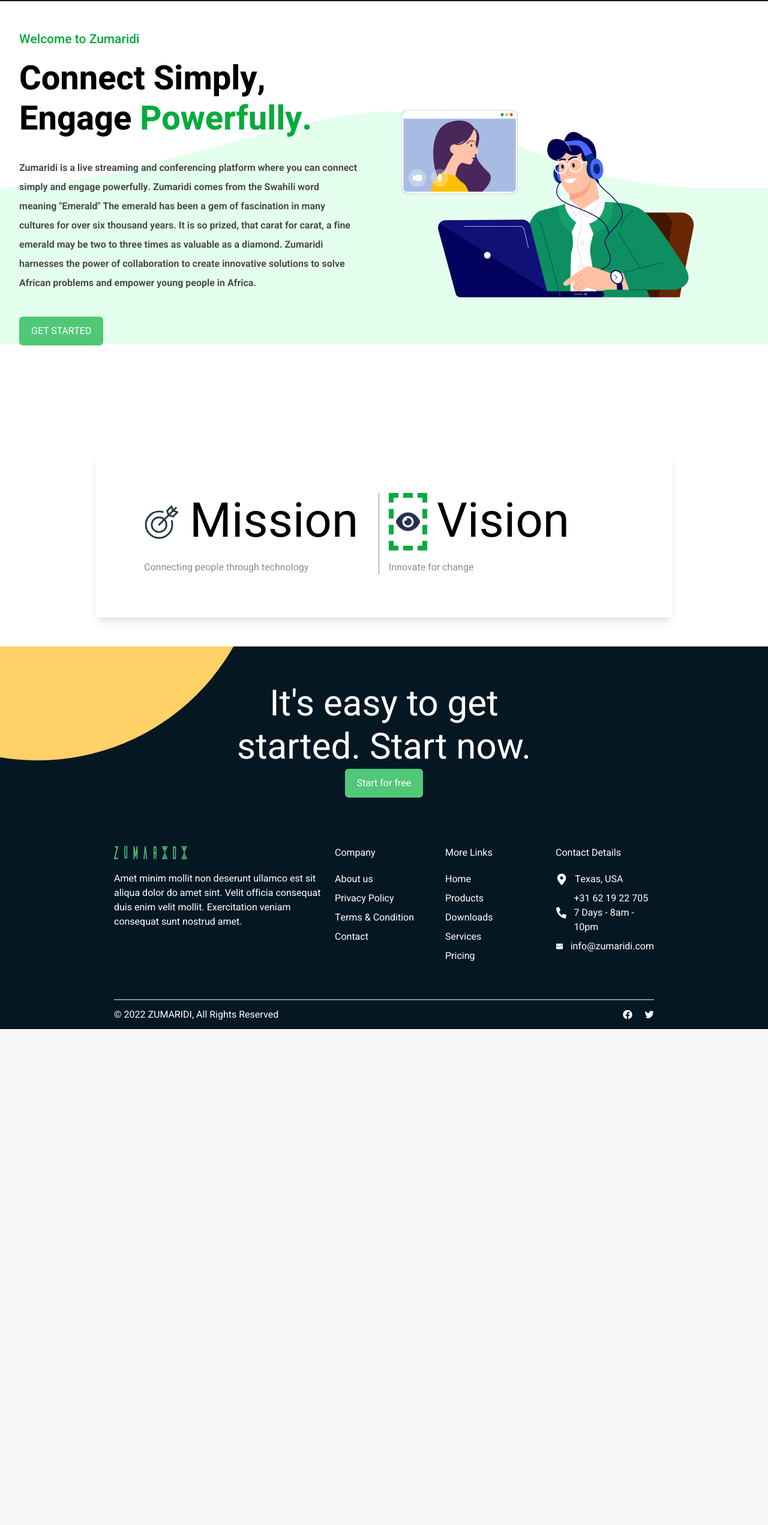
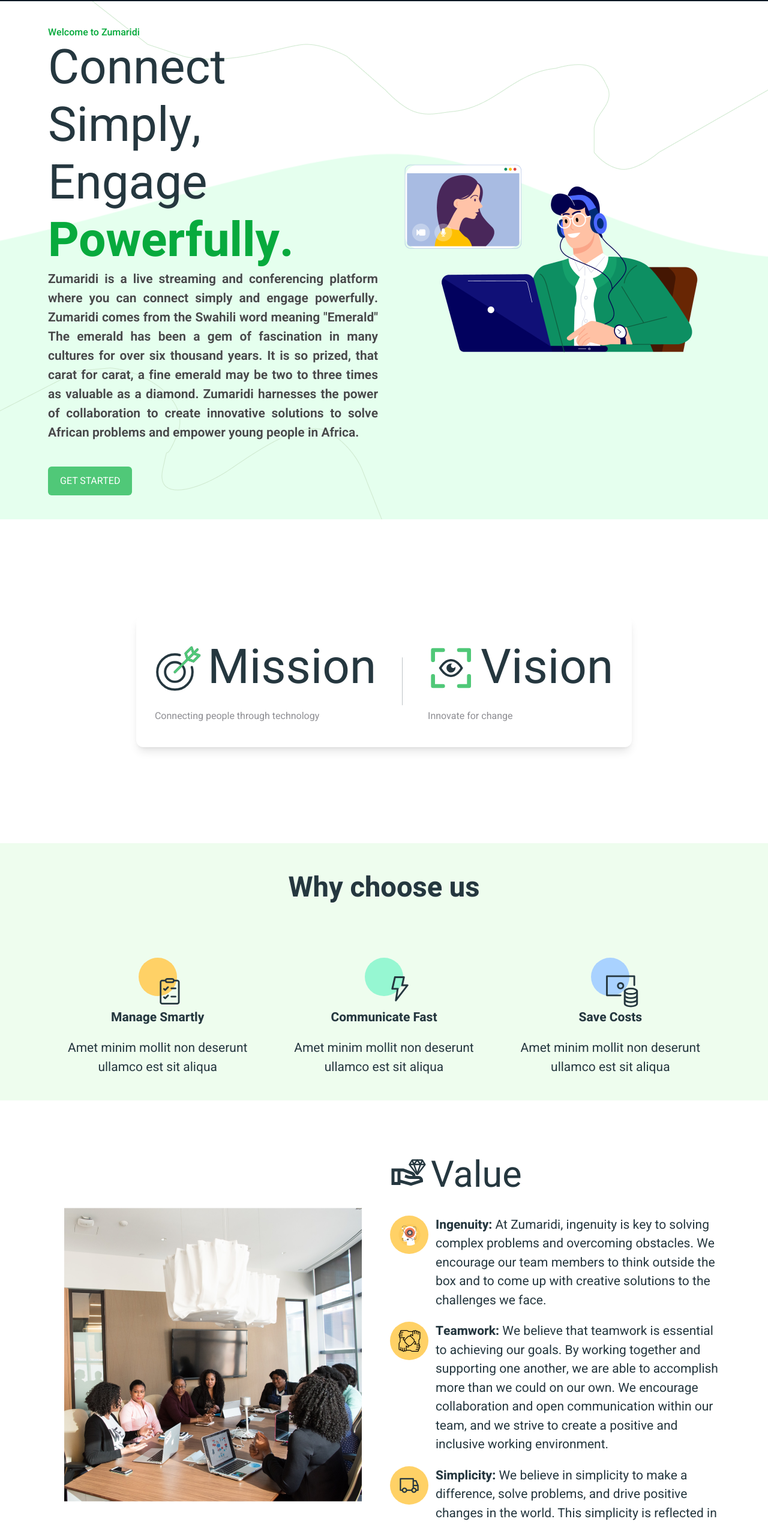
Before and after one commit to Jesutofunmi5/new, a React (Create React App) app: page /about in a window 1280 px wide. Shown: the part 86-2629 px from the top of the page at 60% size. Before the commit the page ends 1802 px from the top, so only its background shows below. Built offline with nearby package versions, Linux system fonts and the light colour scheme.

Commit message:
refactor: about page

```diff
--- a/src/pages/About/AboutView.tsx
+++ b/src/pages/About/AboutView.tsx
@@ -1,66 +1,169 @@
 import { ZUimages } from "assets";
-import { Button } from "components";
+import {
+  Button,
+  ZuArcheryTarget,
+  ZuClipboard,
+  ZuDiamondHand,
+  ZuFlash,
+  ZuFocus,
+  ZuMoneyCoins
+} from "components";
 import { SIGNUP } from "routes/CONSTANTS";
 
 const AboutView = () => {
   return (
-    <div className="text-lg bg-white">
+    <div className="text-lg text-gray-300 bg-white">
       <div
-        className="w-full h-max overflow-hidden bg-cover bg-white"
+        className="relative w-full min-h-[80vh] overflow-hidden bg-cover bg-center bg-white bg-no-repeat"
         style={{ backgroundImage: `url('${ZUimages.aboutBackground}')` }}
       >
-        <div className="mt-12 px-8">
-          <h6 className="text-green text-2xl font-medium">Welcome to Zumaridi</h6>
-          <div className="pt-4 w-1/2">
-            <h1 className="text-main text-[3.5rem] font-bold">
-              Connect Simply,
-              <p>
-                Engage
-                <span className="text-green"> Powerfully.</span>
-              </p>
+        <img src={ZUimages.aboutTop} className="absolute top-0 right-0" />
+        <img src={ZUimages.aboutBottom} className="absolute bottom-0 left-0" />
+        <div className="relative py-10 px-5 md:px-10 xl:px-20 w-full h-full flex flex-col lg:flex-row items-center lg:space-x-5">
+          <div className="w-full lg:w-1/2">
+            <p className="text-green text-2xl font-medium">Welcome to Zumaridi</p>
+            <h1>
+              Connect Simply, <br /> Engage
+              <span className="text-green font-bold"> Powerfully.</span>
             </h1>
-          </div>
-          <div className="grid grid-cols-1 md:grid-cols-2 gap-2 pt-8">
-            <div className="pr-10">
-              <p className="text-2xl font-semibold leading-8 text-gray mb-10">
+            <div className="">
+              <h6 className="text-justify font-semibold leading-8 text-gray mb-10">
                 Zumaridi is a live streaming and conferencing platform where you can connect simply
                 and engage powerfully. Zumaridi comes from the Swahili word meaning "Emerald" The
                 emerald has been a gem of fascination in many cultures for over six thousand years.
                 It is so prized, that carat for carat, a fine emerald may be two to three times as
                 valuable as a diamond. Zumaridi harnesses the power of collaboration to create
                 innovative solutions to solve African problems and empower young people in Africa.
-              </p>
-              <Button to={SIGNUP} className="absolute -mr-[650px] px-16 uppercase ">
+              </h6>
+              <Button to={SIGNUP} className="uppercase ">
                 Get Started
               </Button>
             </div>
-            <div className="mt-10 md:-mt-[7rem] mb-10">
-              <img src={ZUimages.aboutConference} />
+          </div>
+
+          <div className="w-full lg:w-1/2 h-full flex justify-center items-center">
+            <img src={ZUimages.aboutConference} className="" />
+          </div>
+        </div>
+      </div>
+
+      <div className="w-full px-5 py-20 lg:py-40 flex justify-center">
+        <div className="w-full lg:w-2/3 bg-white shadow-lg rounded-xl">
+          <div className="w-full flex flex-col md:flex-row justify-around items-center py-10">
+            <div className="flex flex-col items-center md:items-start px-5 space-y-5">
+              <div className="flex items-center space-x-2">
+                <ZuArcheryTarget className="w-20 h-20" color="#50C878" />
+                <h1>Mission</h1>
+              </div>
+              <p className="text-gray-200">Connecting people through technology</p>
+            </div>
+            <div className="rotate-90 md:rotate-0 w-px h-20 bg-gray-300/30 rounded" />
+            <div className="flex flex-col items-center md:items-start px-5 space-y-5">
+              <div className="flex items-center space-x-2">
+                <ZuFocus className="w-20 h-20" />
+                <h1>Vision</h1>
+              </div>
+              <p className="text-gray-200">Innovate for change</p>
             </div>
           </div>
         </div>
       </div>
-      <div className="flex flex-col justify-center sm:py-12 mx-4 md:mx-40 mt-10 md:mt-32">
-        <div className="px-4 md:px-12 py-10 bg-white shadow-lg rounded-1xl">
-          <div className="grid sm:grid-cols-2 gap-4 p-8">
-            <div className="sm:border-b-0 sm:border-r">
-              <div className="flex">
-                <img src={ZUimages.zuArchery} className=""></img>
-                <h1 className="pl-4">Mission</h1>
+
+      <div className="py-10 bg-[#EEFDEE] w-full flex flex-col items-center justify-center space-y-5 md:space-y-20">
+        <h3 className="font-bold">Why choose us</h3>
+        <div className="px-5 w-full max-w-6xl flex flex-col md:flex-row text-center space-y-3 md:space-y-0 md:space-x-5 ">
+          <div className="relative w-full flex flex-col items-center justify-center space-y-3 md:space-y-5">
+            <div className="relative w-16 h-16 rounded-full bg-[#FFD166]">
+              <ZuClipboard className="w-14 h-14 absolute -bottom-3 md:-bottom-5 -right-4" />
+            </div>
+            <h6 className="font-bold">Manage Smartly</h6>
+            <h6 className="w-2/3 md:w-full">
+              Amet minim mollit non deserunt ullamco est sit aliqua
+            </h6>
+          </div>
+          <div className="w-full flex flex-col items-center justify-center space-y-3 md:space-y-5">
+            <div className="relative w-16 h-16 rounded-full bg-[#96F7D2]">
+              <ZuFlash className="w-14 h-14 absolute -bottom-3 md:-bottom-5 -right-4" />
+            </div>
+            <h6 className="font-bold">Communicate Fast</h6>
+            <h6 className="w-2/3 md:w-full">
+              Amet minim mollit non deserunt ullamco est sit aliqua
+            </h6>
+          </div>
+          <div className="w-full flex flex-col items-center justify-center space-y-3 md:space-y-5">
+            <div className="relative w-16 h-16 rounded-full bg-[#A9D2FF]">
+              <ZuMoneyCoins className="w-14 h-14 absolute -bottom-3 md:-bottom-5 -right-4" />
+            </div>
+            <h6 className="font-bold">Save Costs</h6>
+            <h6 className="w-2/3 md:w-full">
+              Amet minim mollit non deserunt ullamco est sit aliqua
+            </h6>
+          </div>
+        </div>
+      </div>
+
+      <div className="py-20 px-5 lg:px-20 w-full flex flex-col md:flex-row items-center space-y-3 md:space-y-0 md:space-x-5">
+        <div className="w-full lg:w-1/2 flex items-center justify-center">
+          <img src={ZUimages.aboutValue} className="" />
+        </div>
+        <div className="w-full lg:w-1/2 space-y-5">
+          <div className="mb-5 flex items-center space-x-2">
+            <ZuDiamondHand size={60} />
+            <h2>Value</h2>
+          </div>
+
+          <div className="w-full flex items-start space-x-3">
+            <div className="w-fit">
+              <div className="w-16 h-16 flex items-center justify-center rounded-full bg-[#FFD166]">
+                <img src={ZUimages.ingenuity} />
               </div>
-              <p className="text-gray-200 pt-4">Connecting people through technology</p>
             </div>
-            <div className="">
-              <div className="flex">
-                <img
-                  src={ZUimages.zuEye}
-                  className="border border-dashed border-green p-1 border-8"
-                ></img>
-                <h1 className="pl-4">Vision</h1>
+            <h6 className="w-full">
+              <span className="font-bold">Ingenuity:</span> At Zumaridi, ingenuity is key to solving
+              complex problems and overcoming obstacles. We encourage our team members to think
+              outside the box and to come up with creative solutions to the challenges we face.
+            </h6>
+          </div>
+          <div className="w-full flex items-start space-x-3">
+            <div className="w-fit">
+              <div className="w-16 h-16 flex items-center justify-center rounded-full bg-[#FFD166]">
+                <img src={ZUimages.teamwork} />
               </div>
-              <p className="text-gray-200 pt-4">Innovate for change</p>
             </div>
+            <h6 className="w-full">
+              <span className="font-bold">Teamwork:</span> We believe that teamwork is essential to
+              achieving our goals. By working together and supporting one another, we are able to
+              accomplish more than we could on our own. We encourage collaboration and open
+              communication within our team, and we strive to create a positive and inclusive
+              working environment.
+            </h6>
           </div>
+          <div className="w-full flex items-start space-x-3">
+            <div className="w-fit">
+              <div className="w-16 h-16 flex items-center justify-center rounded-full bg-[#FFD166]">
+                <img src={ZUimages.truck} />
+              </div>
+            </div>
+            <h6 className="w-full">
+              <span className="font-bold">Simplicity:</span> We believe in simplicity to make a
+              difference, solve problems, and drive positive changes in the world. This simplicity
+              is reflected in our mode of operation, our programs, and our communications with our
+              stakeholders & partners.
+            </h6>
+          </div>
+        </div>
+      </div>
+
+      <div className="px-5 md:px-10 py-10 mb-40 bg-[#F3F4F6] w-full flex flex-col items-center justify-center space-y-10">
+        <h3 className="font-bold">Our Patnerships</h3>
+
+        <div className="w-full flex flex-col lg:flex-row items-center justify-center overflow-scroll scroll-smooth snap-start no-scrollbar space-y-3 lg:space-y-0 lg:space-x-5">
+          <img src={ZUimages.bmhm} />
+          <img src={ZUimages.ahm} />
+          <img src={ZUimages.sakaivms} />
+          <img src={ZUimages.usaf} />
+          <img src={ZUimages.swWestPapua} />
+          <img src={ZUimages.mwata} />
         </div>
       </div>
     </div>
```
